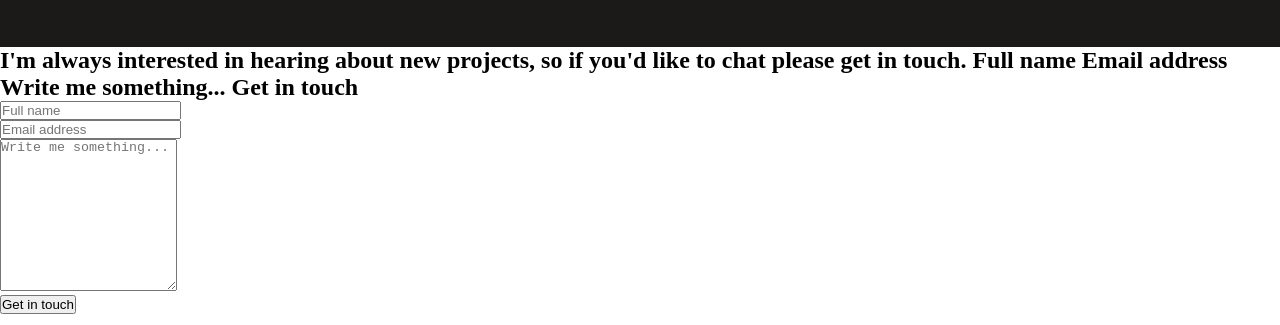
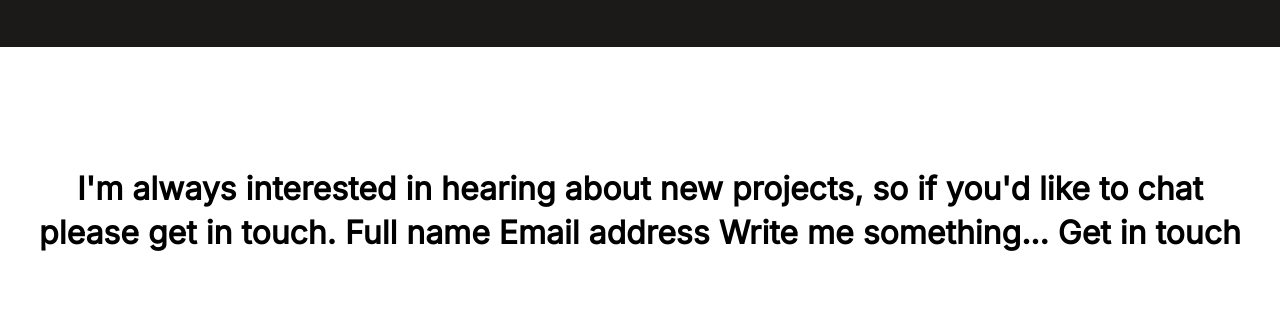
Before and after one commit to Mahamadou-Nouridine/My-Portfolio, a website: page index.html in a window 1280 px wide. Shown: the part 5377-5702 px from the top of the page. Drawn offline with Linux system fonts and the light colour scheme.

Commit message:
Update css file for the contact form section

```diff
--- a/style.css
+++ b/style.css
@@ -124,3 +124,36 @@ footer {
   height: 40px;
   margin-top: 12px;
 }
+
+.form {
+  width: 100%;
+  text-align: center;
+}
+
+.contact-form {
+  display: flex;
+  flex-direction: column;
+  align-items: center;
+  padding: 120px 25px 120px 25px;
+}
+
+.form-text {
+  margin-bottom: 73px;
+  font-family: Inter;
+  font-size: 32px;
+  font-weight: 700;
+  line-height: 44px;
+  letter-spacing: 0;
+  text-align: center;
+}
+
+.email-input ::placeholder,
+.name-input ::placeholder,
+.form-texterea ::placeholder {
+  font-family: Inter;
+  font-size: 15px;
+  font-weight: 400;
+  line-height: 24px;
+  letter-spacing: 0em;
+  text-align: left;
+}
```
